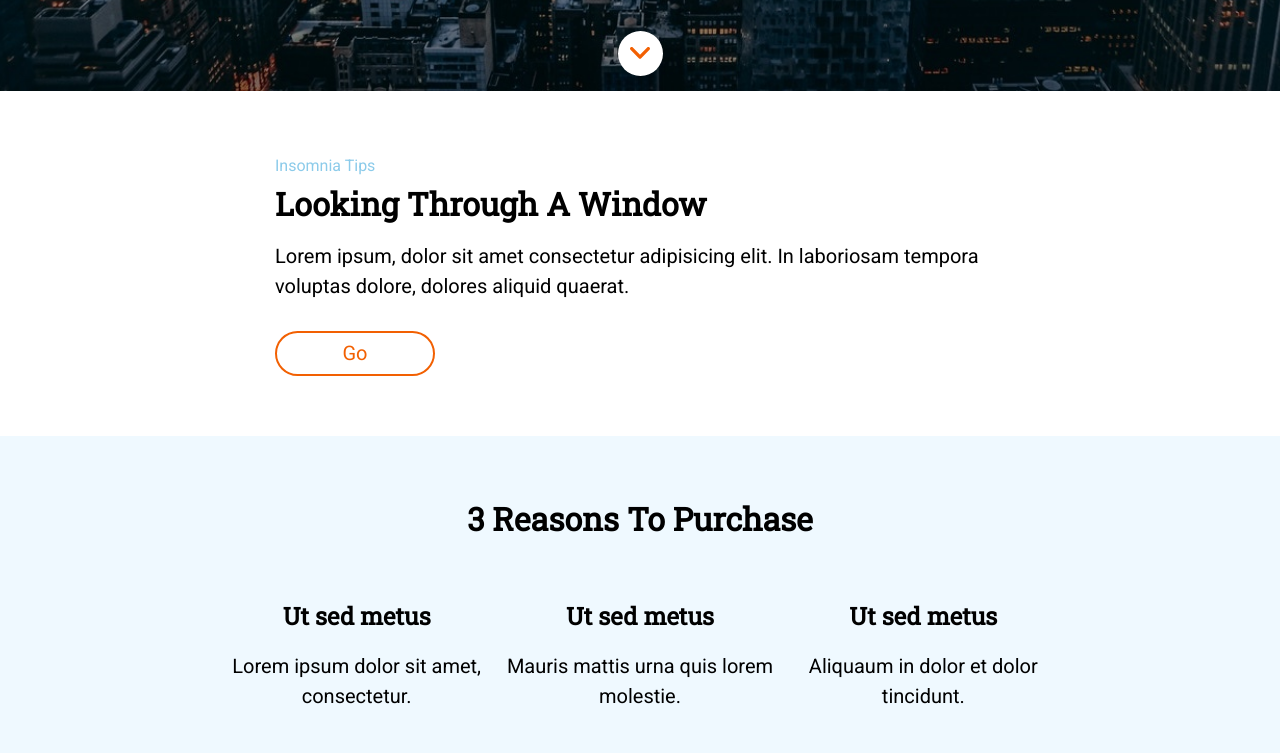
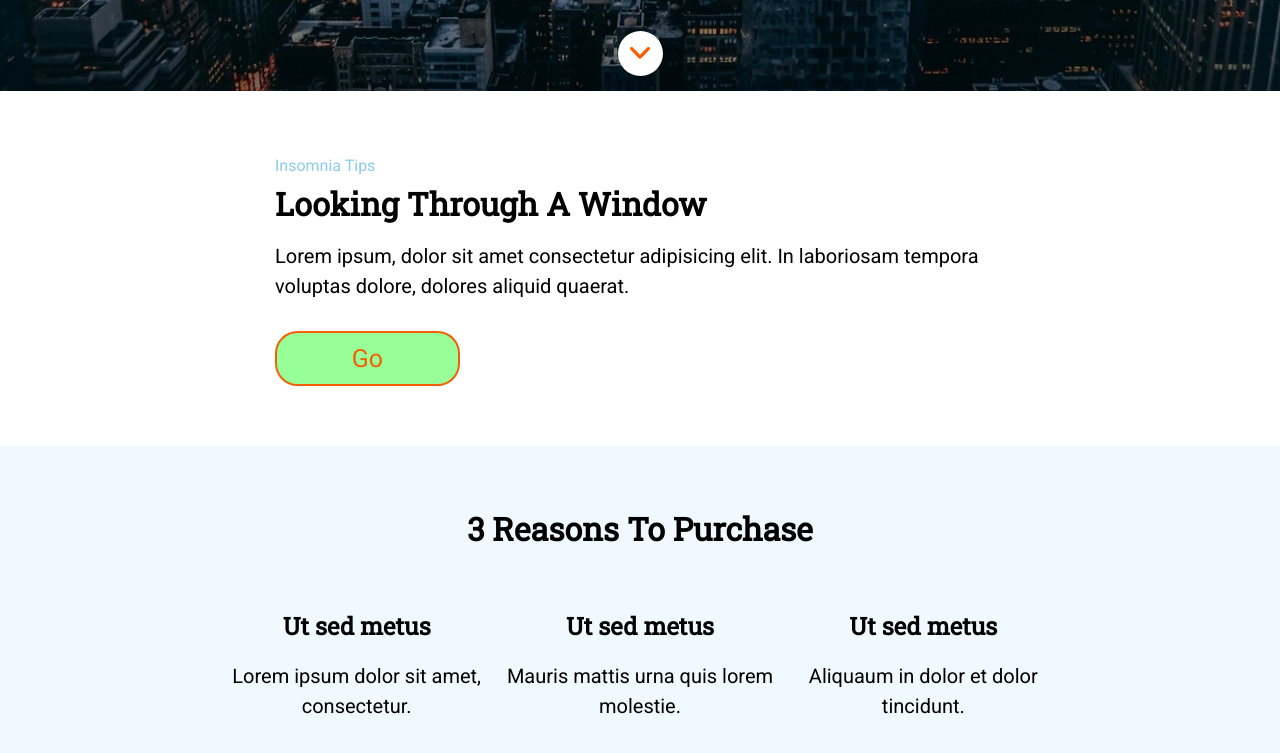
Before and after one commit to alhana-yo/e-s1-evaluacion-final-alhana-yo, a website: page docs/index.html in a window 1280 px wide. In both pictures the pointer is over the element "Go". Shown: the part 709-1462 px from the top of the page. Drawn offline with nearby package versions, Linux system fonts and the light colour scheme; files that its build step writes are made by us from their sources.

Commit message:
Transitions added to Go button and More reasons button

```diff
--- a/_src/assets/scss/layout/_first-section.scss
+++ b/_src/assets/scss/layout/_first-section.scss
@@ -3,6 +3,7 @@
 /***********************/
 
 $white: #ffffff;
+$mint: #98ff98;
 $text-color-section: #000;
 $text-color-mini-title: #8ccbea;
 $text-font-title: 'Roboto Slab';
@@ -87,6 +88,16 @@ $button-color: #f26002;
     display: flex;
     justify-content: center;
     align-items: center;
+    background-color: $white;
+
+
+    transition: background-color ease .8s, width ease .8s, height ease .8s;
+    &:hover {
+        background-color: $mint;
+        width: 105px;
+        height: 55px;
+
+    }
 
 }
 
@@ -98,6 +109,10 @@ $button-color: #f26002;
     font-size: 20px;
     line-height: 45px;
 
+    transition: font-size ease .8s;
+    &:hover {
+        font-size: 25px;
+    }
 
 }
 
@@ -125,6 +140,14 @@ $button-color: #f26002;
     .section__link--wrapper {
         width: 91px;
         height: 45px;
+
+
+
+        transition: width ease .8s;
+    &:hover {
+            width: 115px;
+
+        }
     }
 
 }
@@ -150,6 +173,12 @@ $button-color: #f26002;
 
     .section__link--wrapper {
         width: 160px;
+
+        transition: width ease .8s;
+    &:hover {
+            width: 185px;
+
+        }
     }
 
 
--- a/_src/assets/scss/layout/_second-section.scss
+++ b/_src/assets/scss/layout/_second-section.scss
@@ -10,6 +10,8 @@ $light-blue: #eff9ff;
 $text-font-title: 'Roboto Slab';
 $text-font: 'Roboto';
 $button-color: #f26002;
+$button-hover-color: #fbc299;
+$button-hover-line-color: orangered;
 
 
 .page__second-section {
@@ -83,6 +85,15 @@ $button-color: #f26002;
     font-size: 20px;
     line-height: 45px;
     font-family: $text-font;
+
+    transition: background-color ease .8s, border-color ease .8s, height ease .8s, font-size ease .8s;
+    &:hover {
+            background-color: $button-hover-color;
+            border: 5px solid $button-hover-line-color;
+            height: 60px;
+            font-size: 25px;
+            color: $button-hover-line-color;
+        }
 }
 
 
```
